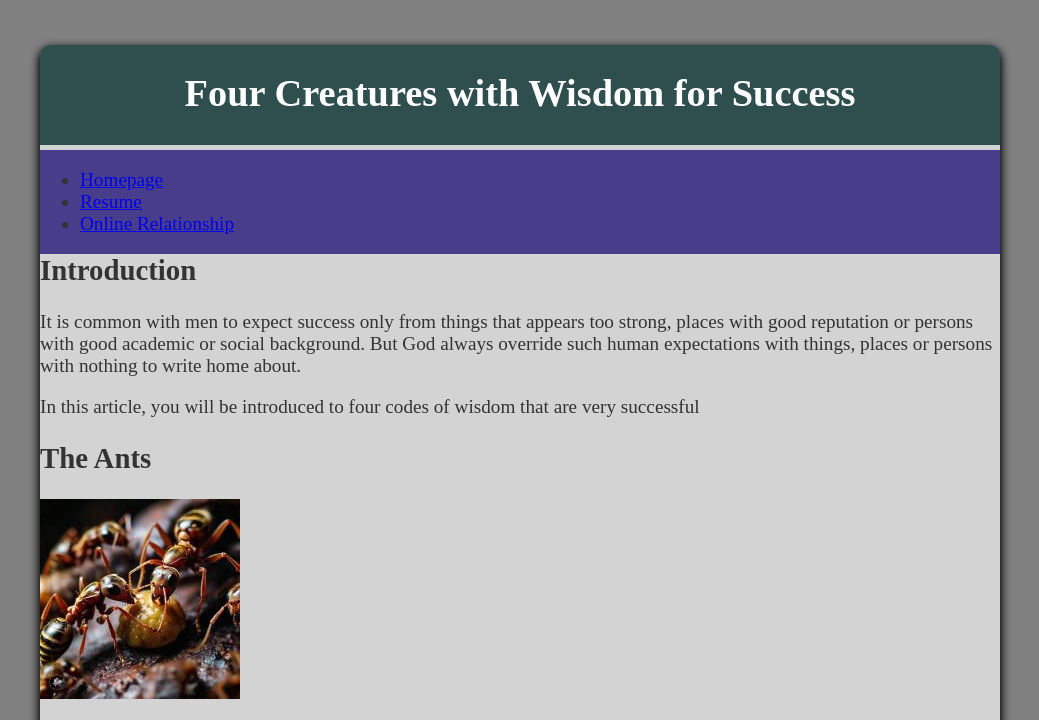
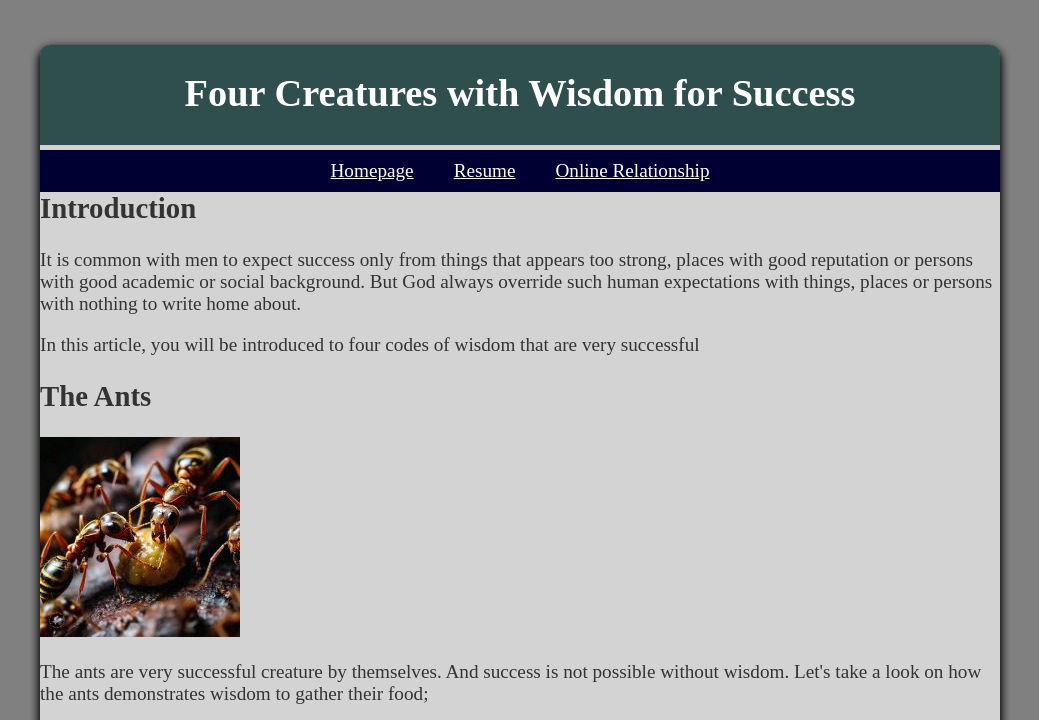
Before and after one commit to Maxo-tech/Project2, a plain HTML site: page index.html in a window 1280 px wide. Shown: the top 720 px of the page, without its empty margins (120-1159 px from the left). Drawn offline with Linux system fonts and the light colour scheme; a web font is replaced by a local one.

Commit message:
Style to nav
This time ok with header and nav styles.

```diff
--- a/css/style.css
+++ b/css/style.css
@@ -32,5 +32,32 @@ body {
 	float: left;
 	width: 100%;
 	position: relative;
-	background-color:#483D8B;
+	background-color:#000033;
 }
+
+#main-navbar ul {
+	list-style-type: none;
+	margin: 0;
+	padding: 0;
+	float: left;
+	position: relative;
+	left: 50%;
+}
+
+#main-navbar ul li {
+	float: left;
+	position: relative;
+	right: 50%;
+	display: block;
+}
+
+#main-navbar ul li a {
+	display: block;
+	padding: 10px 20px;
+	color: #fff;
+	text-docoration: none;
+}
+
+#main-navbar ul li a:hover {
+	background-color: #808080;
+}
```
